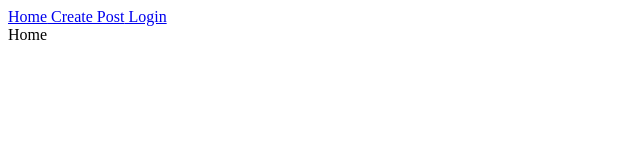
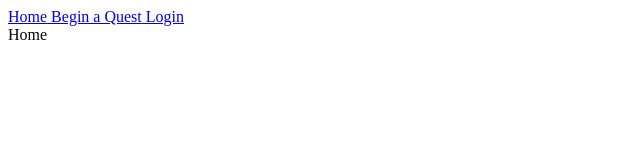
Before and after one commit to Gabeaya/Action-Planner, a React (Create React App) app: page / in a window 1280 px wide. Shown: the top 160 px of the page, without its empty margins (0-640 px from the left). Built offline with nearby package versions, Linux system fonts and the light colour scheme.

Commit message:
Change the naming for the quest page.

```diff
--- a/src/App.js
+++ b/src/App.js
@@ -1,6 +1,6 @@
 import {BrowserRouter as Router, Routes, Route, Link} from 'react-router-dom';
 import Home from './components/Home';
-import CreatePost from './components/CreatePost';
+import CreateQuest from './components/CreateQuest';
 import Authentication from './components/Authentication';
 import { useState } from "react";
 import {signOut} from 'firebase/auth';
@@ -23,14 +23,14 @@ function App() {
     <Router>
       <nav>
         <Link to="/"> Home</Link>
-        <Link to="/createpost"> Create Post</Link>
+        <Link to="/createquest"> Begin a Quest</Link>
         {!isAuth ? <Link to="/authentication"> Login </Link> : <button onClick={signUserOut}> Log Out</button>}
 
 
       </nav>
       <Routes>
         <Route path="/" element={<Home />}/>
-        <Route path="/createpost" element={<CreatePost />}/>
+        <Route path="/createquest" element={<CreateQuest />}/>
         <Route path="/authentication" element={<Authentication setIsAuth={setIsAuth}/>}/>
       </Routes>
     </Router>
```
